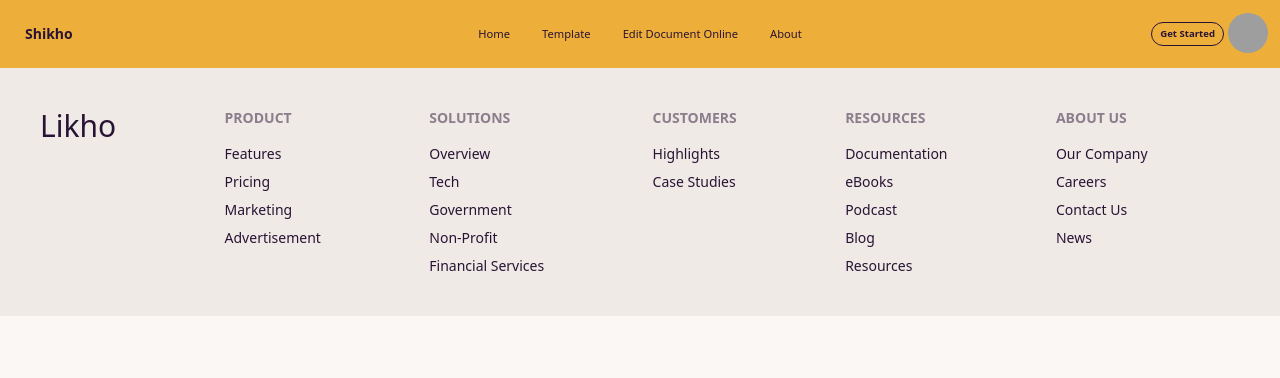
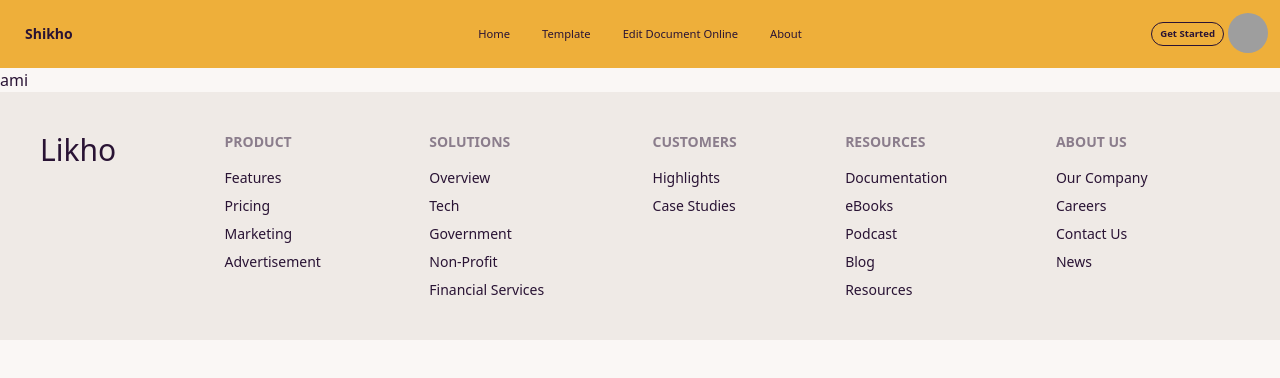
Before and after one commit to ataullahmesbah/likhho-sub-official, a React (Vite) app: page / in a window 1280 px wide. Shown: the top 378 px of the page. Built offline with nearby package versions, Linux system fonts and the light colour scheme; grey boxes are pictures that could not be loaded.

Commit message:
Update Home.jsx

```diff
--- a/src/Home/Home.jsx
+++ b/src/Home/Home.jsx
@@ -4,7 +4,7 @@
 const Home = () => {
     return (
         <div>
-
+            ami
         </div>
     );
 };
```
